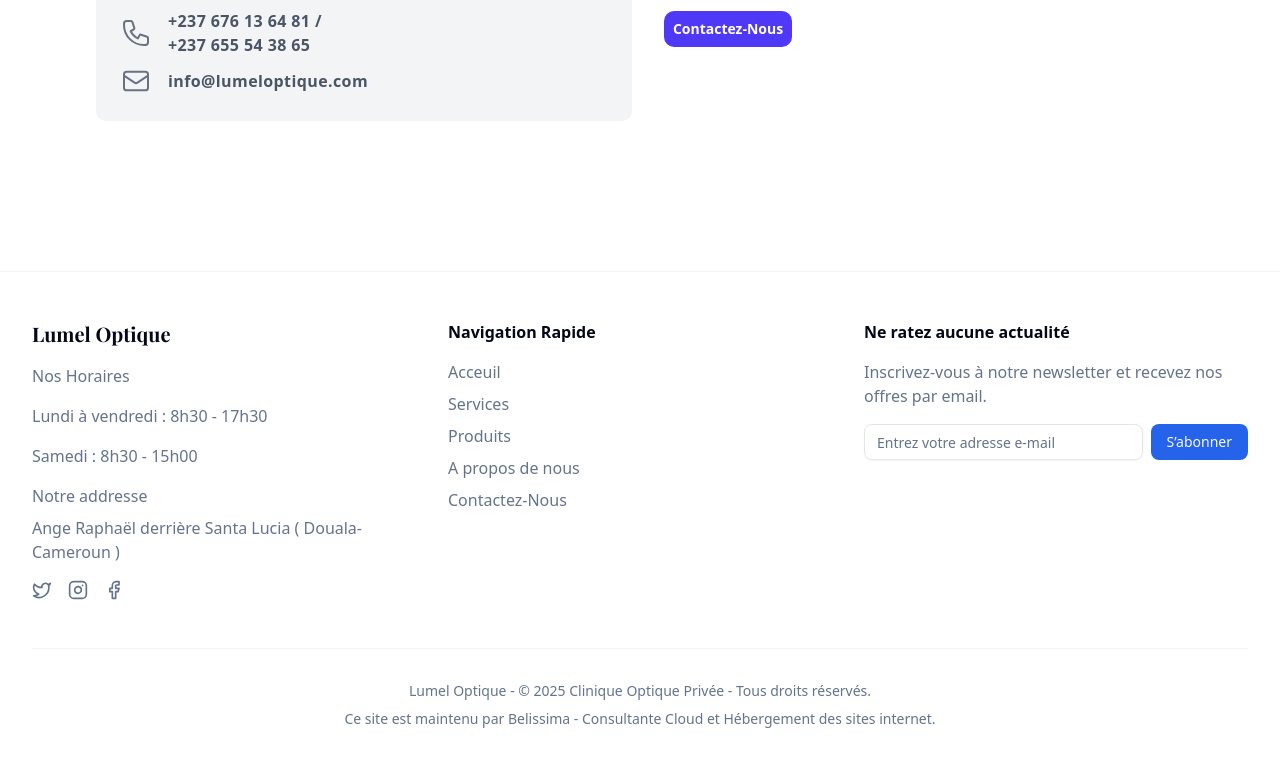
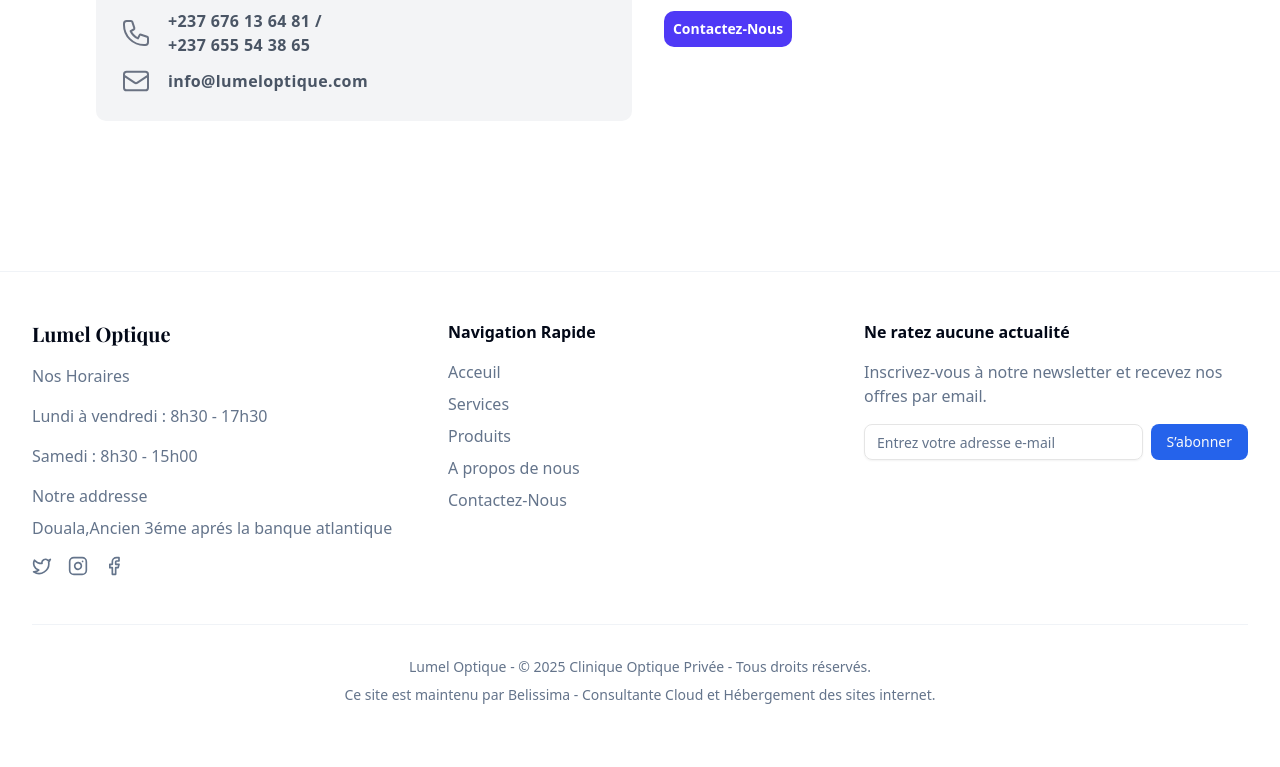
Before and after one commit to nyamarinette/client-lumel-optique, a Next.js app: page /contactez-nous in a window 1280 px wide. Shown: the part 594-1361 px from the top of the page. Built offline with nearby package versions, Linux system fonts and the light colour scheme; a web font is replaced by a local one.

Commit message:
modification

```diff
--- a/src/components/PiedDePage.jsx
+++ b/src/components/PiedDePage.jsx
@@ -40,7 +40,7 @@
 
             <p className="text-muted-foreground mb-2">Notre addresse</p>
             <p className="text-muted-foreground mb-4">
-              Ange Raphaël derrière Santa Lucia ( Douala-Cameroun )
+              Douala,Ancien 3éme aprés la banque atlantique
             </p>
 
             <div className="flex space-x-4">
```
